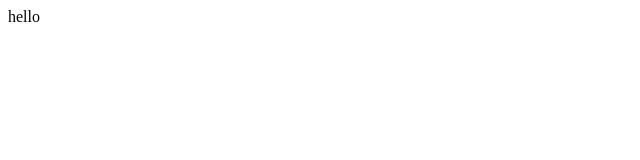
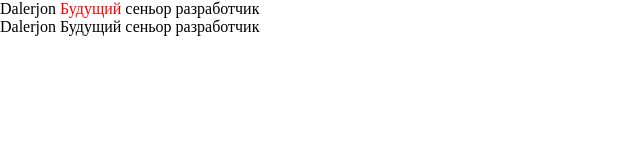
Before and after one commit to Daler-Kosimov/Alif-Academy-, a plain HTML site: page selectors/index.html in a window 1280 px wide. Shown: the whole page, without its empty margins (0-640 px from the left). Drawn offline with Linux system fonts and the light colour scheme.

Commit message:
selectors

```diff
--- a/selectors/index.html
+++ b/selectors/index.html
@@ -4,8 +4,10 @@
     <meta charset="UTF-8">
     <meta name="viewport" content="width=device-width, initial-scale=1.0">
     <title>Document</title>
+    <link rel="stylesheet" href="style.css">
 </head>
 <body>
-    hello
+    <p class="text1" data-index="1">Dalerjon <span>Будущий</span> сеньор разработчик</p>
+    <p id="hello">Dalerjon Будущий <span>сеньор</span> разработчик</p>
 </body>
 </html>
--- /dev/null
+++ b/selectors/style.css
@@ -0,0 +1,19 @@
+/* .text1 {
+    color: red;
+}
+
+#hello1 {
+    color: green;
+} */
+
+* {
+    margin: 0;
+}
+
+[data-index="hello"] {
+    color: green;
+}
+
+.text1 span {
+    color: red;
+}
```
